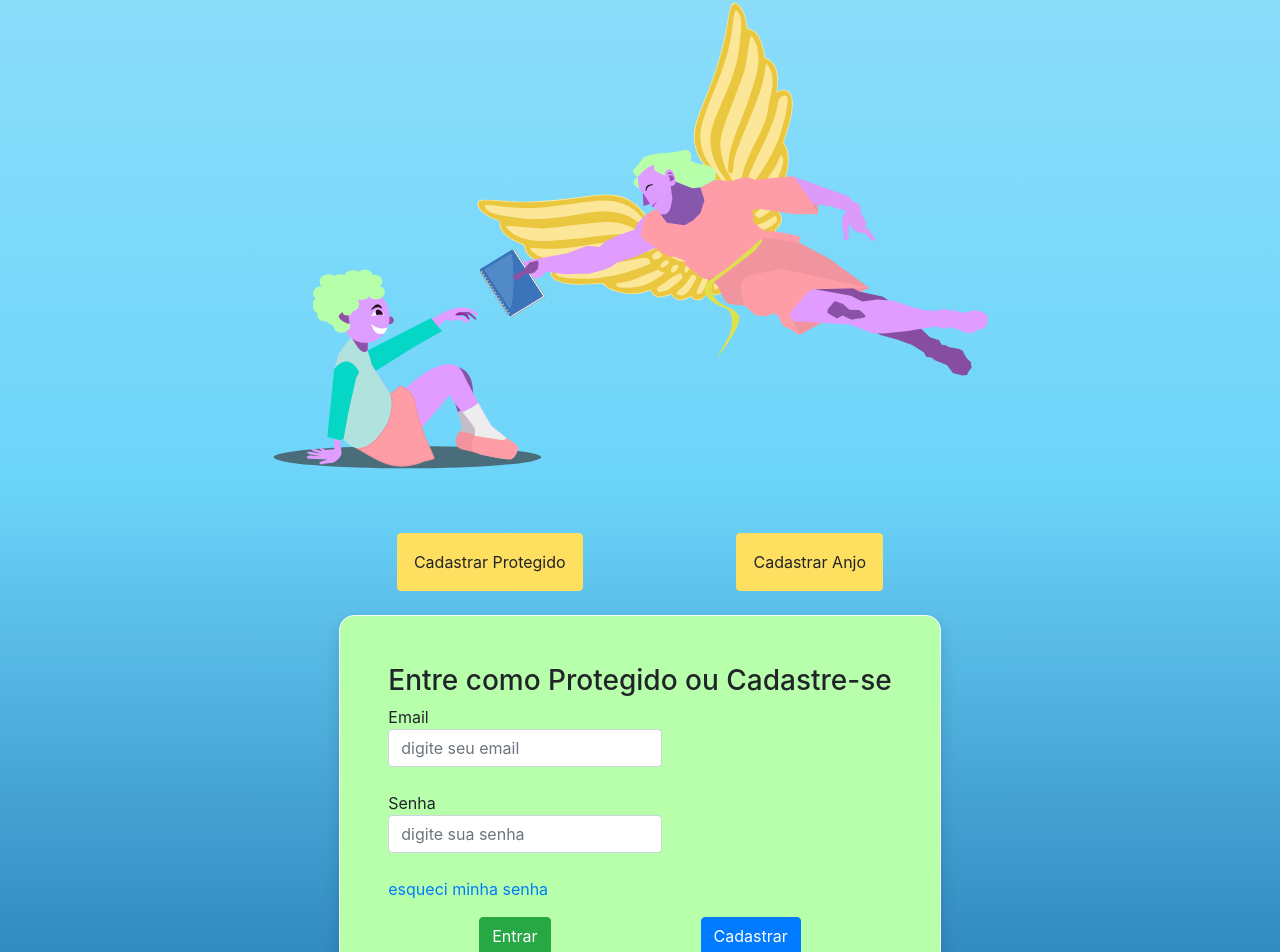
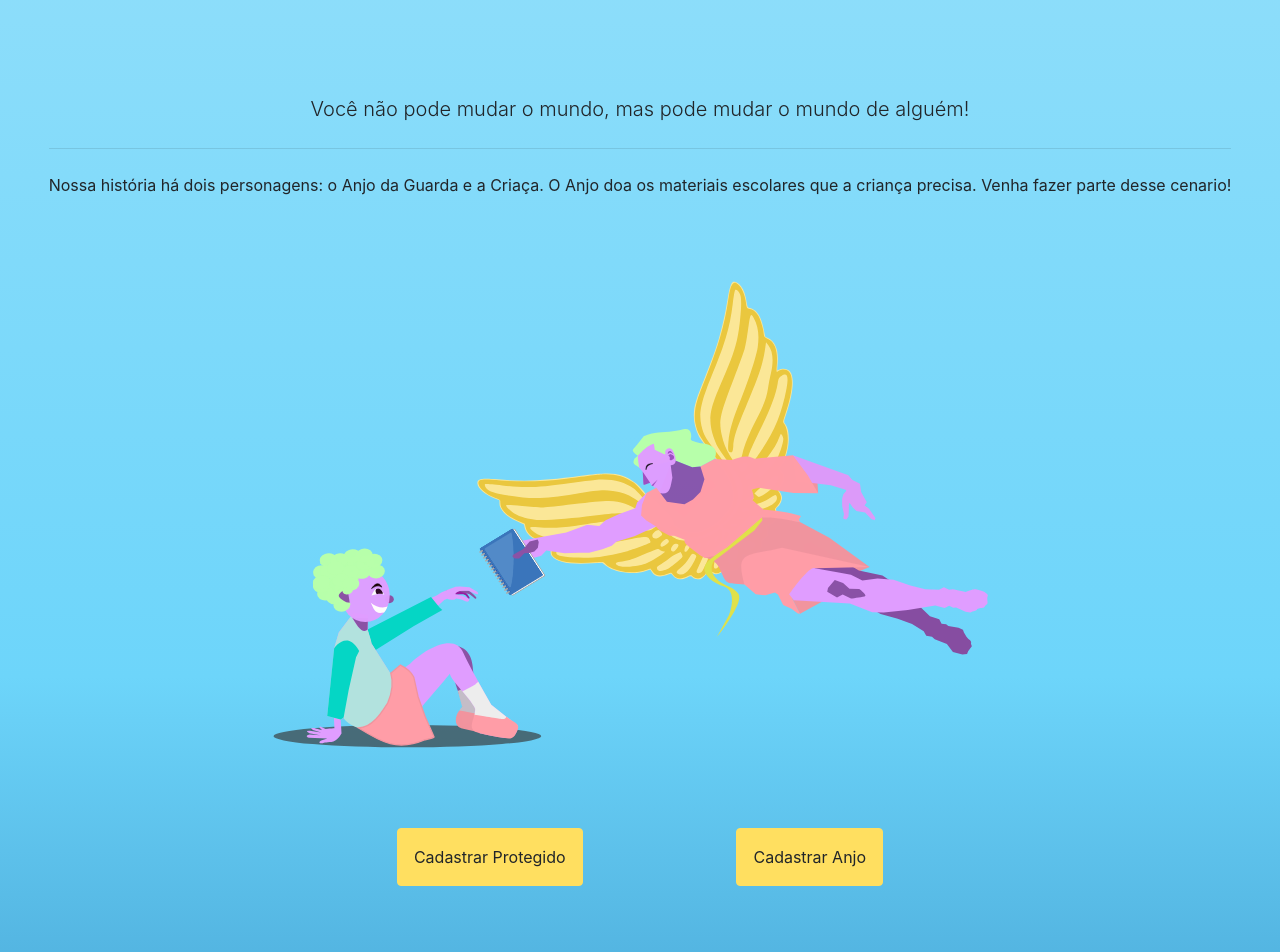
Before and after one commit to bob-mw/anjosDaEducacao, a React (Create React App) app in the folder front/: page / in a window 1280 px wide. Shown: the part 172-1124 px from the top of the page. Built offline with nearby package versions, Linux system fonts and the light colour scheme.

Commit message:
:package: Jumbotron

```diff
--- a/front/src/Pages/Login.jsx
+++ b/front/src/Pages/Login.jsx
@@ -2,6 +2,7 @@ import React, { useContext } from 'react';
 import Forms from '../components/Forms';
 import angel from '../img/angel.svg';
 import context from  '../context/context';
+import Jumbotron from '../components/Jumbotron';
 
 function Login() {
     const { setFormType } = useContext(context);
@@ -16,10 +17,11 @@ function Login() {
 
     return (
         <section className="d-flex flex-column justify-content-center align-items-center">
+            <Jumbotron />
            <img src={ angel } width="75%" alt="logo"/>
            <div className="d-flex w-50 justify-content-around m-3">
-                <button type="button" className="btn btn-warning p-3" onClick={ formKid }>Cadastrar Protegido</button>
-                <button type="button" className="btn btn-warning p-3" onClick={ formAngel }>Cadastrar Anjo</button>
+                <button type="button" className="btn btn-warning p-3 m-3" onClick={ formKid }>Cadastrar Protegido</button>
+                <button type="button" className="btn btn-warning p-3 m-3" onClick={ formAngel }>Cadastrar Anjo</button>
             </div>
             <Forms />
         </section>
--- a/front/src/components/Forms.jsx
+++ b/front/src/components/Forms.jsx
@@ -6,7 +6,7 @@ function Forms() {
     const { formType } = useContext(context);
 
     return(
-        <form className={ (formType === 'angel') ? "mt-2 b-radius border border-light shadow p-5 bg-purple-clear" : "mt-2 b-radius border border-light shadow p-5 bg-green-clear" }>
+        <form className={ (formType === 'angel') ? "m-5 b-radius border border-light shadow p-5 bg-purple-clear" : "m-5 b-radius border border-light shadow p-5 bg-green-clear" }>
             <h3>{ (formType === 'angel') ? "Entre como Anjo ou Cadastre-se" : "Entre como Protegido ou Cadastre-se" }</h3>
         <div className="form-group">
             <label for="email">
--- /dev/null
+++ b/front/src/components/Jumbotron.jsx
@@ -0,0 +1,13 @@
+import React from 'react';
+
+function Jumbotron() {
+    return (
+            <div className="text-center mx-5 mt-10">
+            <p className="lead">Você não pode mudar o mundo, mas pode mudar o mundo de alguém!</p>
+            <hr className="my-4" />
+                <p>Nossa história há dois personagens: o Anjo da Guarda e a Criaça. O Anjo doa os materiais escolares que a criança precisa. Venha fazer parte desse cenario!</p>
+            </div>
+    );
+}
+
+export default Jumbotron;
```
Also changed, not shown: front/src/css/bootstrap.css, front/src/img/angel.svg.
